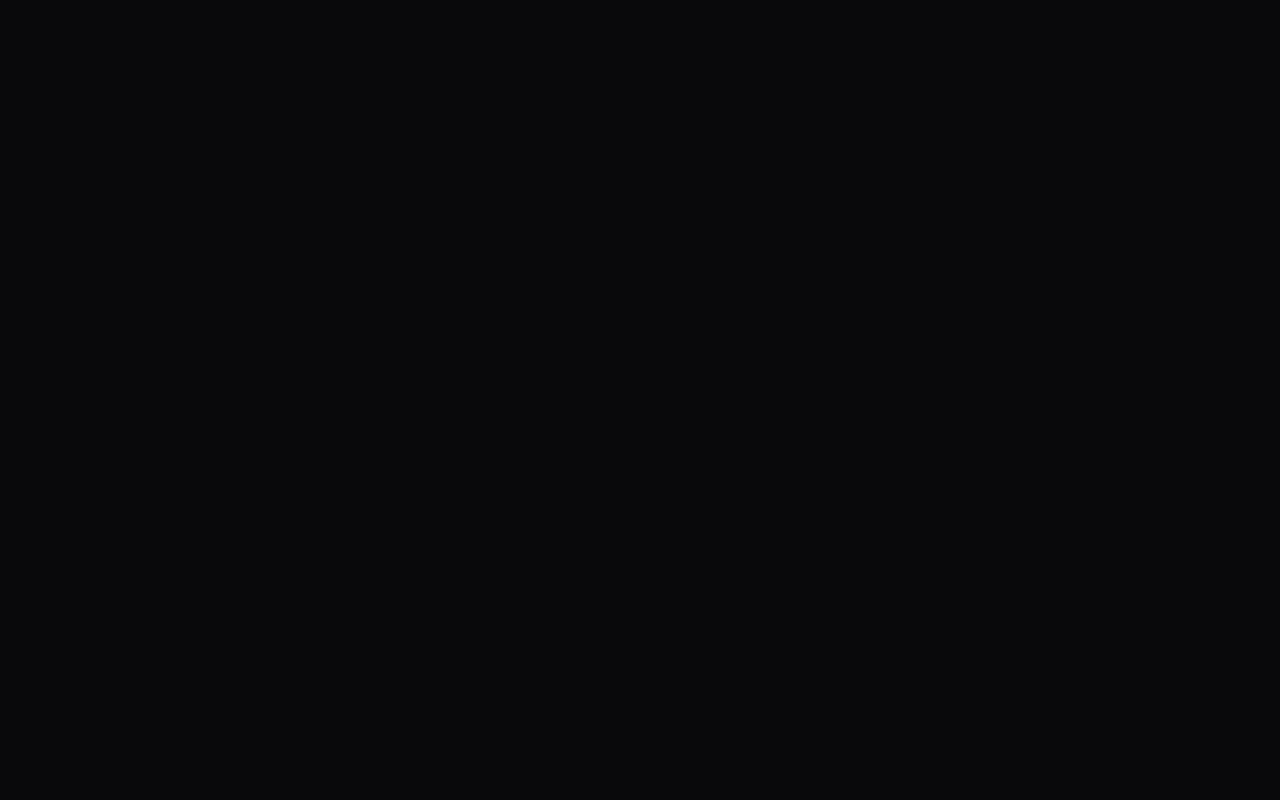
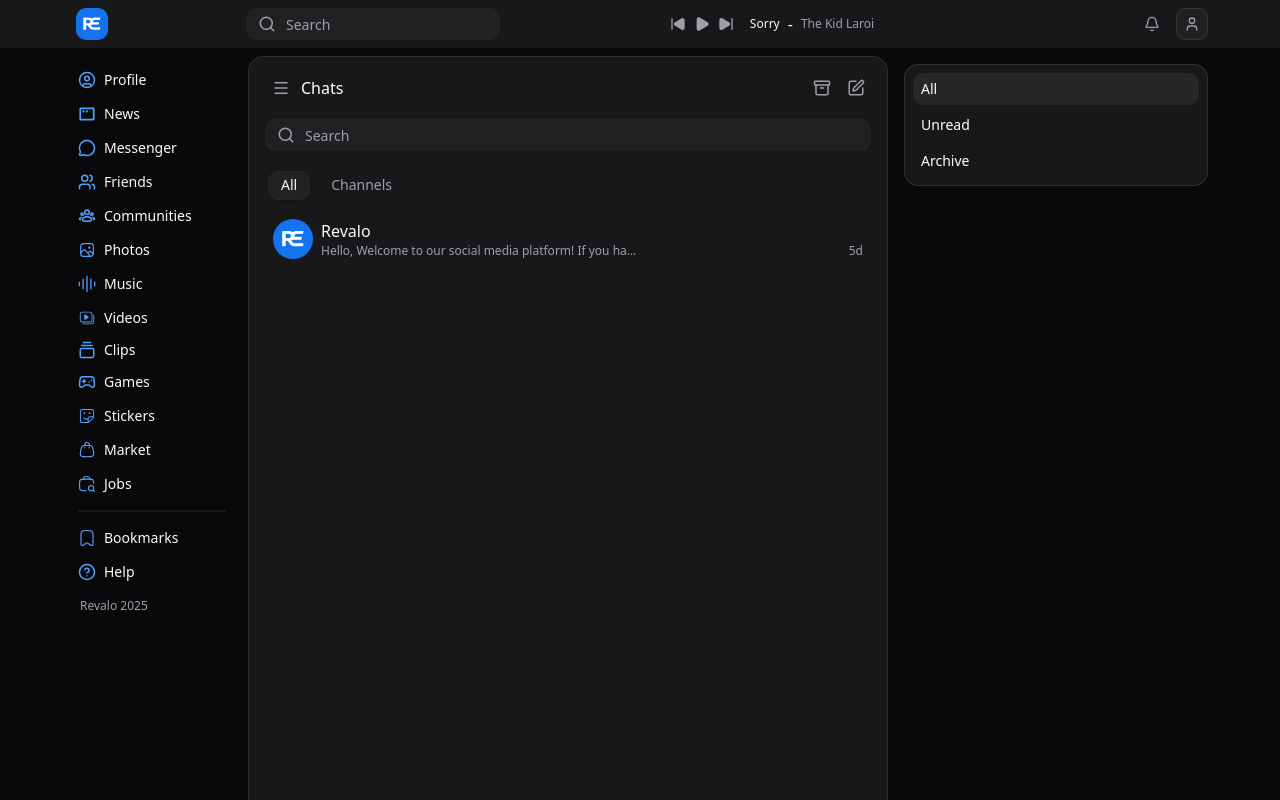
Before and after one commit to impappdavid/Revalo, a React (Vite) app: page /messages in a window 1280 px wide. Before the commit this address had no page. Shown: the top 800 px of the page. Built offline with nearby package versions, Linux system fonts and the light colour scheme.

Commit message:
Add messaging feature with new Messages page
Introduces a new Messages page with chat, filter, and layout components. Updates routing and sidebar navigation to support messaging. Also improves empty state UI for user profile tabs.

```diff
--- a/src/App.tsx
+++ b/src/App.tsx
@@ -4,6 +4,7 @@ import Feed from './pages/Feed';
 import { ThemeProvider } from "@/components/mycomponents/theme-provider";
 import Login from './pages/Login';
 import Profile from './pages/Profile';
+import Messages from './pages/Messages';
 
 function App() {
 
@@ -16,6 +17,7 @@ function App() {
               <Route index element={<Login />} />
               <Route path="feed" element={<Feed />} />
               <Route path="profile/me" element={<Profile />} />
+              <Route path="messages" element={<Messages />} />
             </Route>
           </Routes>
         </BrowserRouter>
--- /dev/null
+++ b/src/components/mycomponents/messages/chat.tsx
@@ -0,0 +1,81 @@
+import { Input } from "@/components/ui/input"
+import { Archive, Ellipsis, Menu, Search, SquarePen } from "lucide-react"
+import {
+    Tabs,
+    TabsContent,
+    TabsList,
+    TabsTrigger,
+} from "@/components/ui/tabs"
+
+function Chat() {
+    return (
+        <>
+            <div className="w-full bg-zinc-900 border rounded-2xl p-4 flex flex-col gap-4">
+                <div className="flex justify-between items-center">
+                    <div className="flex gap-1 items-center">
+                        <div className="p-1.5 rounded-md hover:bg-zinc-800 cursor-pointer">
+                            <Menu className="h-4.5 w-5 text-zinc-400" />
+                        </div>
+                        <div className="text-white font-medium">Chats</div>
+                    </div>
+                    <div className="flex gap-1 items-center">
+                        <div className="p-1.5 rounded-md hover:bg-zinc-800 cursor-pointer">
+                            <Archive className="h-4.5 w-4.5 text-zinc-400" />
+                        </div>
+                        <div className="p-1.5 rounded-md hover:bg-zinc-800 cursor-pointer">
+                            <SquarePen className="h-4.5 w-4.5 text-zinc-400" />
+                        </div>
+                    </div>
+                </div>
+                <div className="relative">
+                    <Search className="pointer-events-none absolute left-3 top-1/2 h-[18px] w-[18px] -translate-y-1/2 text-muted-foreground" />
+                    <Input
+                        type="text"
+                        placeholder="Search"
+                        className="pl-10 w-full h-8 border-none rounded-lg bg-zinc-200/60 hover:bg-zinc-200 dark:bg-zinc-800/60 dark:hover:bg-zinc-800 transition-all duration-200"
+                    />
+                </div>
+                <div className="h-full">
+                    <Tabs defaultValue="all" className="max-h-[770px] h-[770px]">
+                        <TabsList>
+                            <TabsTrigger value="all">
+                                All
+                            </TabsTrigger>
+                            <TabsTrigger value="channels">
+                                Channels
+                            </TabsTrigger>
+
+                        </TabsList>
+                        <TabsContent value="all" >
+                            <div className="p-2 group hover:bg-zinc-800/80 rounded-lg cursor-pointer transition-all duration-200 ">
+                                <div className="flex gap-2 items-center">
+                                    <img src="/logo.png" alt="logo" className="w-10 h-10 rounded-full" />
+                                    <div className="flex flex-col w-full">
+                                        <div className="flex justify-between items-start">
+                                            <div className="font-medium">Revalo</div>
+                                            <Ellipsis className="w-4 h-4 text-zinc-400 opacity-0 group-hover:opacity-100 hover:text-white transition-all duration-200"/>
+                                        </div>
+                                        <div className="flex justify-between items-center w-full">
+                                            <div className="text-xs text-zinc-400 truncate max-w-xs">Hello, Welcome to our social media platform! If you have any question write us a message</div>
+                                            <div className="text-xs text-zinc-400">5d</div>
+                                        </div>
+                                    </div>
+                                </div>
+                            </div>
+                        </TabsContent>
+                        <TabsContent value="channels">
+                            <div className="p-12 flex flex-col jusitfy-center items-center gap-4">
+                                <div className="text-sm text-zinc-400">You are not part of any channel</div>
+                                <div className="bg-blue-500 hover:bg-blue-500/80 transition-all duration-200 cursor-pointer text-white rounded-lg h-8 px-4 flex justify-center items-center">
+                                    Search channels
+                                </div>
+                            </div>
+                        </TabsContent>
+
+                    </Tabs>
+                </div>
+            </div>
+        </>
+    )
+}
+export default Chat
--- /dev/null
+++ b/src/components/mycomponents/messages/filter.tsx
@@ -0,0 +1,14 @@
+function MessageFilter() {
+    return (
+        <>
+            <div className="w-76 fixed top-16 flex flex-col gap-4 ">
+                <div className="bg-white dark:bg-zinc-900 rounded-xl p-2 border flex flex-col gap-1">
+                    <div className="text-sm px-2 py-1.5 text-black dark:text-white bg-zinc-200/80 dark:bg-zinc-800 rounded-lg">All</div>
+                    <div className="text-sm px-2 py-1.5 text-black dark:text-white hover:bg-zinc-200/80 dark:hover:bg-zinc-800 rounded-lg transition-all duration-200 cursor-pointer">Unread</div>
+                    <div className="text-sm px-2 py-1.5 text-black dark:text-white hover:bg-zinc-200/80 dark:hover:bg-zinc-800 rounded-lg transition-all duration-200 cursor-pointer">Archive</div>
+                </div>
+            </div>
+        </>
+    )
+}
+export default MessageFilter;
--- /dev/null
+++ b/src/components/mycomponents/messages/layout.tsx
@@ -0,0 +1,25 @@
+import Sidebar from "../sidebar"
+import Chat from "./chat"
+import MessageFilter from "./filter"
+
+function MessagesLayout() {
+    return (
+        <>
+            <div className="w-full flex justify-center dark:bg-zinc-950 bg-zinc-100 h-screen">
+                <div className="w-full max-w-6xl flex p-2 gap-4">
+                    <Sidebar />
+                    <div className="w-full hidden sm:flex max-w-40"></div>
+                    <div className="flex flex-col gap-4 w-full">
+                        <Chat />
+                    </div>
+                    <div className="w-full max-w-76 hidden sm:flex justify-end items-center gap-2 pl-2">
+                        <MessageFilter />
+                    </div>
+                </div>
+
+
+            </div>
+        </>
+    )
+}
+export default MessagesLayout
--- a/src/components/mycomponents/profile/userInfos.tsx
+++ b/src/components/mycomponents/profile/userInfos.tsx
@@ -84,16 +84,36 @@ function UserInfos() {
                             </div>
                         </TabsContent>
                         <TabsContent value="clips">
-
+                            <div className="p-12 flex flex-col jusitfy-center items-center gap-4">
+                                <div className="text-sm text-zinc-400">You haven't added any clips yet</div>
+                                <div className="bg-blue-500 hover:bg-blue-500/80 transition-all duration-200 cursor-pointer text-white rounded-lg h-8 px-4 flex justify-center items-center">
+                                    Upload Clip
+                                </div>
+                            </div>
                         </TabsContent>
                         <TabsContent value="music">
-
+                            <div className="p-12 flex flex-col jusitfy-center items-center gap-4">
+                                <div className="text-sm text-zinc-400">You haven't added any musics yet</div>
+                                <div className="bg-blue-500 hover:bg-blue-500/80 transition-all duration-200 cursor-pointer text-white rounded-lg h-8 px-4 flex justify-center items-center">
+                                    Upload Music
+                                </div>
+                            </div>
                         </TabsContent>
                         <TabsContent value="posts">
-
+                            <div className="p-12 flex flex-col jusitfy-center items-center gap-4">
+                                <div className="text-sm text-zinc-400">You haven't created any posts yet</div>
+                                <div className="bg-blue-500 hover:bg-blue-500/80 transition-all duration-200 cursor-pointer text-white rounded-lg h-8 px-4 flex justify-center items-center">
+                                    Create Post
+                                </div>
+                            </div>
                         </TabsContent>
                         <TabsContent value="albums">
-
+                            <div className="p-12 flex flex-col jusitfy-center items-center gap-4">
+                                <div className="text-sm text-zinc-400">You haven't added any albums yet</div>
+                                <div className="bg-blue-500 hover:bg-blue-500/80 transition-all duration-200 cursor-pointer text-white rounded-lg h-8 px-4 flex justify-center items-center">
+                                    Upload Album
+                                </div>
+                            </div>
                         </TabsContent>
                     </Tabs>
                 </div>
@@ -102,7 +122,7 @@ function UserInfos() {
                     <div className="p-8 flex flex-col jusitfy-center items-center gap-2">
                         <div className="text-sm text-zinc-400">You haven't added any friends yet</div>
                         <div className=" dark:hover:bg-zinc-800 transition-all duration-200 cursor-pointer text-white rounded-lg h-8 px-4 flex justify-center items-center">
-                           Add friends
+                            Add friends
                         </div>
                     </div>
                 </div>
--- a/src/components/mycomponents/sidebar.tsx
+++ b/src/components/mycomponents/sidebar.tsx
@@ -15,7 +15,7 @@ function Sidebar() {
                     </svg>
                     <div className="text-sm">News</div>
                 </Link>
-                <Link to={"/chat"} className="w-full py-1.5 px-1.5 hover:bg-zinc-200/80 dark:hover:bg-zinc-900 rounded-lg transition-all duration-200 flex items-center gap-2 cursor-pointer">
+                <Link to={"/messages"} className="w-full py-1.5 px-1.5 hover:bg-zinc-200/80 dark:hover:bg-zinc-900 rounded-lg transition-all duration-200 flex items-center gap-2 cursor-pointer">
                     <MessageCircle className="text-blue-500 dark:text-blue-400 w-4.5 h-4.5" />
                     <div className="text-sm">Messenger</div>
                 </Link>
--- /dev/null
+++ b/src/pages/Messages.tsx
@@ -0,0 +1,12 @@
+import MessagesLayout from "@/components/mycomponents/messages/layout"
+import Navbar from "@/components/mycomponents/navbar"
+
+function Messages() {
+    return (
+        <>
+            <Navbar />
+            <MessagesLayout />
+        </>
+    )
+}
+export default Messages
```
